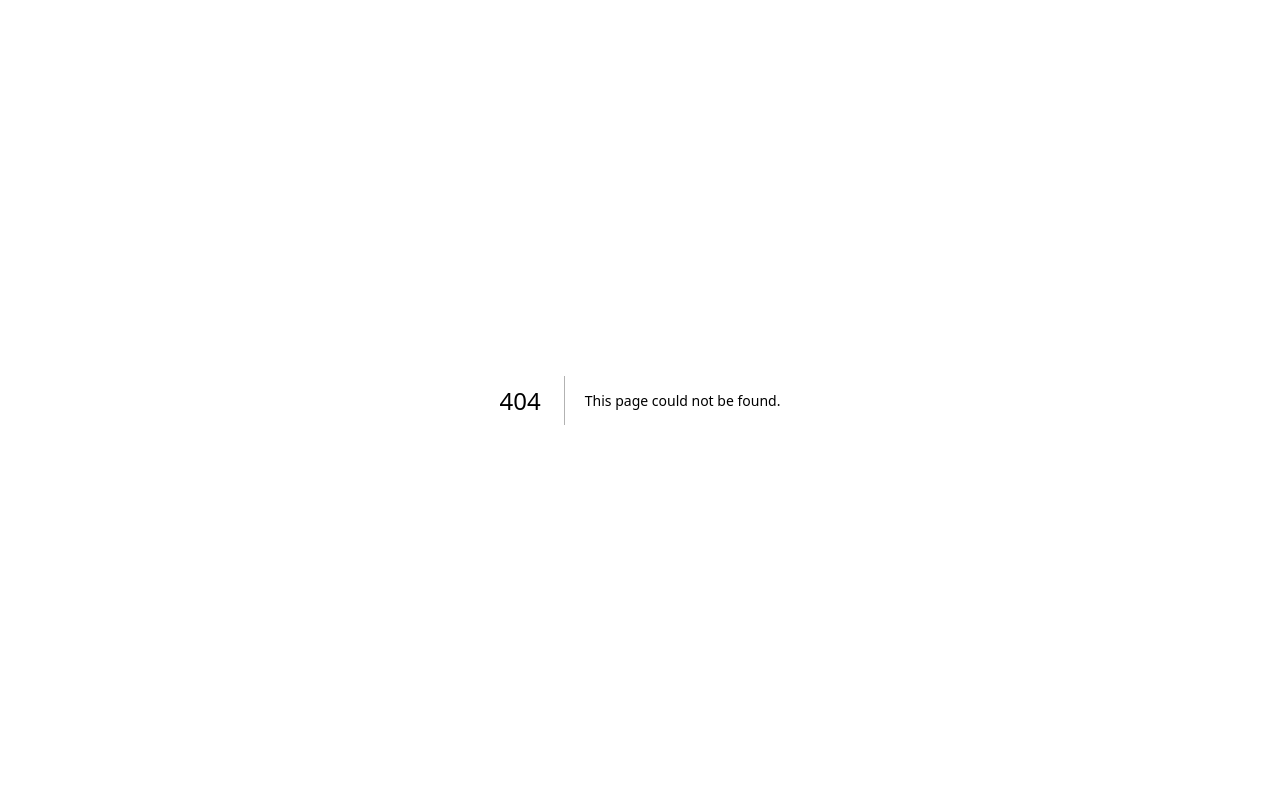
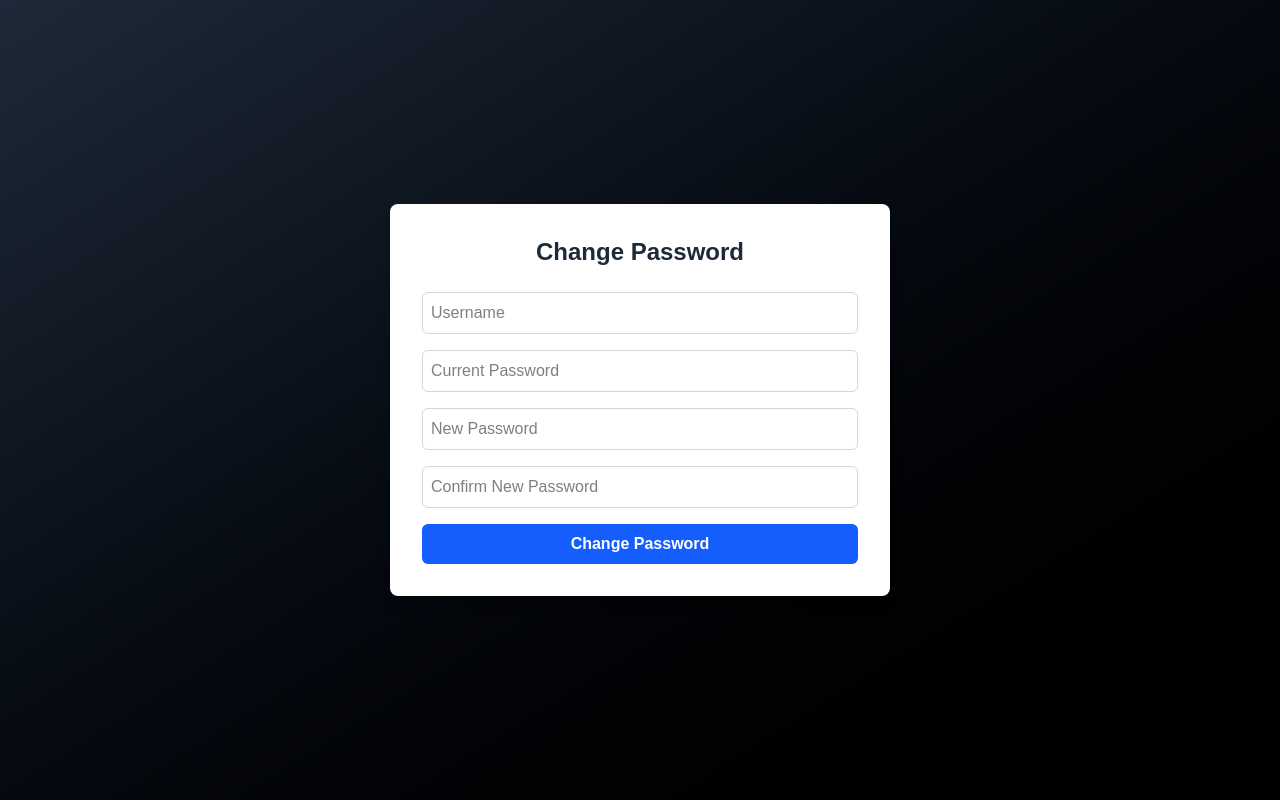
Before and after one commit to Boomtrptw/NextJS, a Next.js app: page /change-password in a window 1280 px wide. Before the commit this address had no page. Built offline with nearby package versions, Linux system fonts and the light colour scheme.

Commit message:
[Back]: change-password

```diff
--- a/package.json
+++ b/package.json
@@ -9,6 +9,7 @@
     "lint": "next lint"
   },
   "dependencies": {
+    "@heroicons/react": "^2.2.0",
     "@prisma/client": "^6.10.1",
     "axios": "^1.10.0",
     "bcrypt": "^6.0.0",
@@ -16,8 +17,11 @@
     "jwt-decode": "^4.0.0",
     "next": "15.3.4",
     "pg": "^8.16.2",
+    "pg-hstore": "^2.3.4",
     "react": "^19.0.0",
     "react-dom": "^19.0.0",
+    "sequelize": "^6.37.7",
+    "sequelize-typescript": "^2.1.6",
     "sweetalert2": "^11.22.1"
   },
   "devDependencies": {
--- /dev/null
+++ b/src/app/api/change-password/route.ts
@@ -0,0 +1,62 @@
+import bcrypt from "bcrypt";
+import { NextRequest, NextResponse } from "next/server";
+import { pool } from "../../../../db";
+
+// ฟังก์ชันการเปลี่ยนรหัสผ่าน
+export async function POST(request: NextRequest) {
+  try {
+    // ดึงข้อมูลจาก body ของ request เพียงครั้งเดียว
+    const { username, password, newPassword } = await request.json();
+
+    // Log the request body to debug (ครั้งเดียว)
+    console.log("Received request body: ", { username, password, newPassword });
+
+    // ตรวจสอบข้อมูลที่ได้รับ
+    if (!username || !password || !newPassword) {
+      console.log("Missing fields: ", { username, password, newPassword });
+      return NextResponse.json(
+        { message: "ข้อมูลไม่ครบถ้วน" },
+        { status: 400 }
+      );
+    }
+
+    const client = await pool.connect(); // เชื่อมต่อกับฐานข้อมูล
+    // ค้นหาผู้ใช้จากฐานข้อมูลตามชื่อผู้ใช้
+    const userQuery = await client.query(
+      "SELECT * FROM users WHERE username = $1",
+      [username]
+    );
+    const user = userQuery.rows[0]; // ค่าผู้ใช้ที่ค้นพบ
+
+    if (!user) {
+      return NextResponse.json({ message: "ไม่พบผู้ใช้นี้" }, { status: 400 });
+    }
+
+    // เปรียบเทียบรหัสผ่านเดิม
+    const isPasswordValid = await bcrypt.compare(password, user.password);
+
+    if (!isPasswordValid) {
+      return NextResponse.json(
+        { message: "รหัสผ่านเดิมไม่ถูกต้อง" },
+        { status: 400 }
+      );
+    }
+
+    // เข้ารหัสรหัสผ่านใหม่
+    const hashedNewPassword = await bcrypt.hash(newPassword, 10);
+
+    // อัปเดตรหัสผ่านใหม่ในฐานข้อมูล
+    await client.query("UPDATE users SET password = $1 WHERE username = $2", [
+      hashedNewPassword,
+      username,
+    ]);
+
+    return NextResponse.json(
+      { message: "เปลี่ยนรหัสผ่านสำเร็จ" },
+      { status: 200 }
+    );
+  } catch (error) {
+    console.error("Error in changing password:", error);
+    return NextResponse.json({ message: "เกิดข้อผิดพลาด" }, { status: 500 });
+  }
+}
--- /dev/null
+++ b/src/app/change-password/page.tsx
@@ -0,0 +1,160 @@
+"use client"; // Ensure this is at the top of the file
+
+import { useState } from "react";
+import { useRouter } from "next/navigation";
+import { showAlertError } from "../utils/sweetAlert";
+import axios from "axios";
+
+export default function ChangePasswordPage() {
+  const [password, setPassword] = useState("");
+  const [newPassword, setNewPassword] = useState("");
+  const [confirmNewPassword, setConfirmNewPassword] = useState("");
+  const [username, setUsername] = useState("");
+  const [errors, setErrors] = useState({
+    username: false,
+    password: false,
+    newPassword: false,
+    confirmNewPassword: false,
+  });
+
+  const router = useRouter();
+
+  const handleChangePassword = async (e) => {
+    e.preventDefault(); // Prevent the form from submitting if validation fails
+
+    // Validation to check if any fields are empty
+    let formErrors = {
+      username: !username,
+      password: !password,
+      newPassword: !newPassword,
+      confirmNewPassword: newPassword !== confirmNewPassword,
+    };
+
+    setErrors(formErrors);
+
+    // If any field has an error (empty or mismatch), show alert and stop submission
+    if (Object.values(formErrors).includes(true)) {
+      if (formErrors.confirmNewPassword) {
+        showAlertError("warning", "Password ไม่ตรงกัน", "");
+      } else {
+        showAlertError("warning", "กรุณากรอกข้อมูลให้ครบถ้วน", "");
+      }
+      return; // Stop further processing
+    }
+
+    const dataToSend = {
+      username,
+      password,
+      newPassword,
+    };
+
+    try {
+      // ส่งข้อมูลในรูปแบบ JSON
+      const res = await axios.post("/api/change-password", dataToSend, {
+        headers: { "Content-Type": "application/json" },
+      });
+
+      if (res.status === 200) {
+        showAlertError("success", "เปลี่ยน Password สำเร็จ", "");
+        router.push("/login");
+      } else {
+        showAlertError(
+          "error",
+          "เปลี่ยน Password ไม่สำเร็จ",
+          "กรุณาตรวจสอบและลองใหม่อีกครั้ง"
+        );
+      }
+    } catch (error) {
+      if (error.response) {
+        showAlertError(
+          "error",
+          "เปลี่ยน Password ไม่สำเร็จ",
+          "กรุณาตรวจสอบและลองใหม่อีกครั้ง"
+        );
+      } else {
+        showAlertError("error", "เกิดข้อผิดพลาด", "โปรดลองอีกครั้ง");
+      }
+    }
+  };
+
+  const handleInputChange = (e, fieldName) => {
+    // Reset the error for the field when user starts typing
+    setErrors((prevErrors) => ({
+      ...prevErrors,
+      [fieldName]: false,
+    }));
+
+    if (fieldName === "username") setUsername(e.target.value);
+    if (fieldName === "password") setPassword(e.target.value);
+    if (fieldName === "newPassword") setNewPassword(e.target.value);
+    if (fieldName === "confirmNewPassword")
+      setConfirmNewPassword(e.target.value);
+  };
+
+  return (
+    <div className="flex min-h-screen items-center justify-center bg-gradient-to-br from-gray-800 to-black">
+      <div
+        className="bg-white p-8 rounded-lg shadow-lg"
+        style={{ width: "500px" }}
+      >
+        <h1 className="text-2xl font-bold text-center mb-6 text-gray-800">
+          Change Password
+        </h1>
+
+        <form onSubmit={handleChangePassword} className="space-y-4">
+          {/* Username */}
+          <input
+            type="text"
+            placeholder="Username"
+            value={username}
+            onChange={(e) => handleInputChange(e, "username")}
+            className={`w-full p-2 border ${
+              errors.username ? "border-red-500" : "border-gray-300"
+            } text-black rounded-md focus:outline-none`}
+          />
+
+          {/* Password */}
+          <input
+            type="password"
+            placeholder="Current Password"
+            value={password}
+            onChange={(e) => handleInputChange(e, "password")}
+            className={`w-full p-2 border ${
+              errors.password ? "border-red-500" : "border-gray-300"
+            } text-black rounded-md focus:outline-none`}
+          />
+
+          {/* New Password */}
+          <input
+            type="password"
+            placeholder="New Password"
+            value={newPassword}
+            onChange={(e) => handleInputChange(e, "newPassword")}
+            className={`w-full p-2 border ${
+              errors.newPassword ? "border-red-500" : "border-gray-300"
+            } text-black rounded-md focus:outline-none`}
+          />
+
+          {/* Confirm New Password */}
+          <input
+            type="password"
+            placeholder="Confirm New Password"
+            value={confirmNewPassword}
+            onChange={(e) => handleInputChange(e, "confirmNewPassword")}
+            className={`w-full p-2 border ${
+              errors.confirmNewPassword ? "border-red-500" : "border-gray-300"
+            } text-black rounded-md focus:outline-none`}
+          />
+
+          {/* Change Password Button */}
+          <button
+            type="submit"
+            className="w-full p-2 bg-blue-600 text-white font-bold rounded-md hover:bg-blue-700 focus:outline-none focus:ring-2 focus:ring-blue-500"
+          >
+            Change Password
+          </button>
+        </form>
+      </div>
+    </div>
+  );
+}
--- a/src/app/login/page.tsx
+++ b/src/app/login/page.tsx
@@ -3,10 +3,12 @@ import { useState } from "react";
 import axios from "axios";
 import { useRouter } from "next/navigation";
 import { showAlertError } from "../utils/sweetAlert";
+import { EyeIcon } from "@heroicons/react/24/outline";
 export default function LoginPage() {
   const router = useRouter();
   const [username, setUsername] = useState("");
   const [password, setPassword] = useState("");
+  const [showPassword, setShowPassword] = useState(false);
   const [loading, setLoading] = useState(false);
 
   const handleLogin = async (e: React.FormEvent) => {
@@ -52,15 +54,30 @@ export default function LoginPage() {
             onChange={(e) => setUsername(e.target.value)}
             className="border rounded px-4 py-2 focus:outline-none text-black"
           />
-          <input
-            type="password"
-            placeholder="Password"
-            value={password}
-            onChange={(e) => setPassword(e.target.value)}
-            className="border rounded px-4 py-2 focus:outline-none text-black"
-          />
+          <div className="relative">
+            <input
+              type={showPassword ? "text" : "password"}
+              placeholder="Password"
+              value={password}
+              onChange={(e) => setPassword(e.target.value)}
+              className="border rounded px-4 py-2 focus:outline-none text-black w-full"
+            />
+            <div
+              onClick={() => setShowPassword(!showPassword)}
+              className="absolute right-3 top-1/2 transform -translate-y-1/2 cursor-pointer"
+            >
+              <EyeIcon
+                className={`h-5 w-5 text-gray-500 ${
+                  showPassword ? "text-gray-800" : "text-gray-500"
+                }`}
+              />
+            </div>
+          </div>
           <div className="flex justify-between">
-            <label className="text-red-500 text-xs cursor-pointer hover:underline">
+            <label
+              className="text-red-500 text-xs cursor-pointer hover:underline"
+              onClick={() => router.push("/change-password")}
+            >
               Change Password
             </label>
             <label className="text-red-500 text-xs cursor-pointer hover:underline">
--- a/src/app/register/page.tsx
+++ b/src/app/register/page.tsx
@@ -43,9 +43,9 @@ export default function RegisterPage() {
 
     if (Object.values(formErrors).includes(true)) {
       if (formErrors.password || formErrors.confirmPassword) {
-        showAlertError("error", "Password ไม่ตรงกัน", "กรุณาตรวจสอบอีกครั้ง");
+        showAlertError("warning", "Password ไม่ตรงกัน", "กรุณาตรวจสอบอีกครั้ง");
       } else if (formErrors.email) {
-        showAlertError("error", "E-mail ไม่ถูกต้อง", "กรุณาตรวจสอบอีกครั้ง");
+        showAlertError("warning", "E-mail ไม่ถูกต้อง", "กรุณาตรวจสอบอีกครั้ง");
       }
       return;
     }
@@ -112,7 +112,7 @@ export default function RegisterPage() {
   };
 
   return (
-    <div className="flex items-center justify-center min-h-screen bg-gray-100">
+    <div className="flex min-h-screen items-center justify-center bg-gradient-to-br from-gray-800 to-black">
       <div
         className="bg-white p-8 rounded-lg shadow-lg"
         style={{ width: "750px" }}
```
Also changed, not shown: 1 other file (tests, documents, lock files or other folders).
